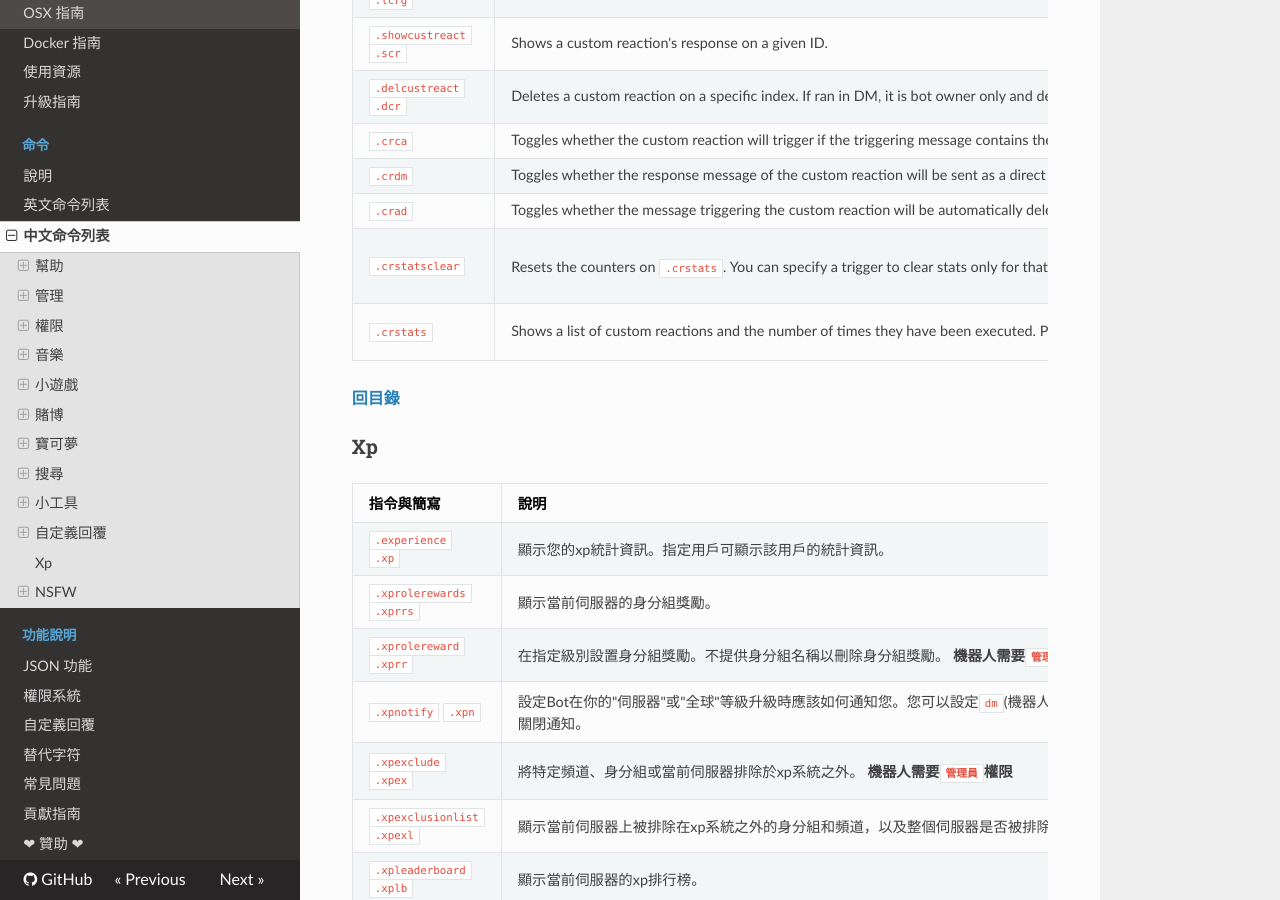
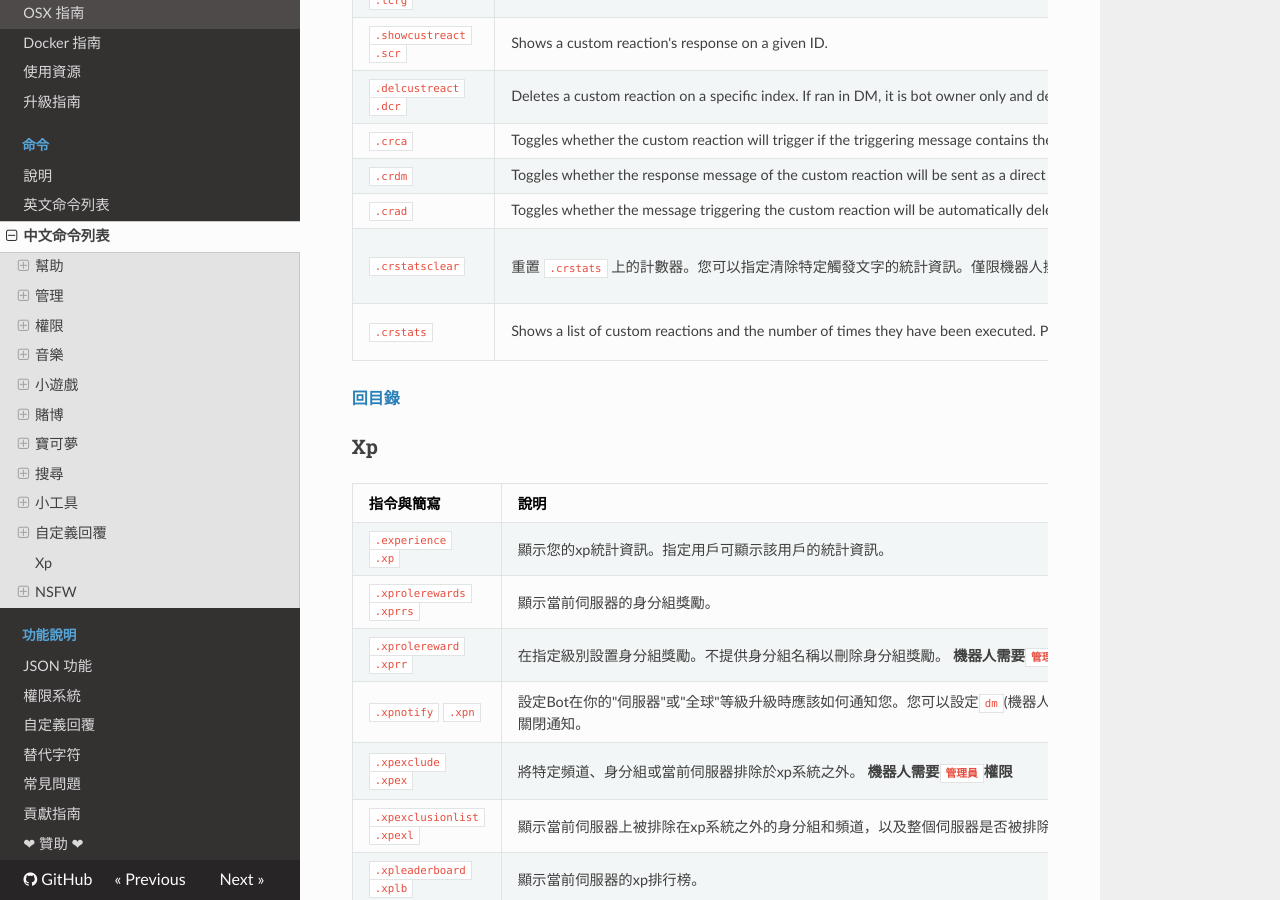
Before and after one commit to LitGhostLove/GhostBot, an MkDocs documentation site: the page built from docs/Chinese Commands List.md, in a window 1280 px wide and 900 px high, scrolled down 19151 px. Built offline with MkDocs 1.6.1, drawn with Linux system fonts in a browser that asks for light colours; nearby versions of some CDN libraries; old or Windows-style settings are respelled for this version of MkDocs.

Commit message:
部分翻譯

```diff
--- a/docs/Chinese Commands List.md
+++ b/docs/Chinese Commands List.md
@@ -423,7 +423,7 @@
 `.crca` | Toggles whether the custom reaction will trigger if the triggering message contains the keyword (instead of only starting with it).  | `.crca 44`
 `.crdm` | Toggles whether the response message of the custom reaction will be sent as a direct message.  | `.crdm 44`
 `.crad` | Toggles whether the message triggering the custom reaction will be automatically deleted.  | `.crad 59`
-`.crstatsclear` | Resets the counters on `.crstats`. You can specify a trigger to clear stats only for that trigger. **僅限機器人所有者** | `.crstatsclear` 或 `.crstatsclear rng`
+`.crstatsclear` | 重置 `.crstats` 上的計數器。您可以指定清除特定觸發文字的統計資訊。僅限機器人擁有者。 **僅限機器人所有者** | `.crstatsclear` 或 `.crstatsclear rng`
 `.crstats` | Shows a list of custom reactions and the number of times they have been executed. Paginated with 10 per page. Use `.crstatsclear` to reset the counters.  | `.crstats` 或 `.crstats 3`
 
 ###### [回目錄](#目錄)
```
